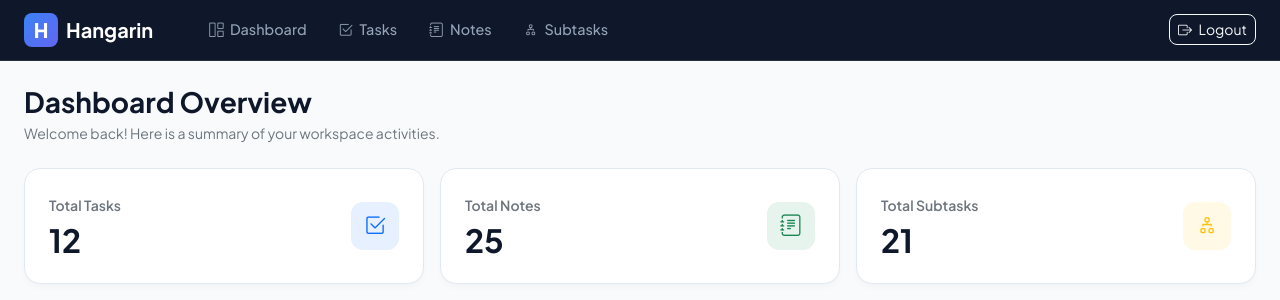
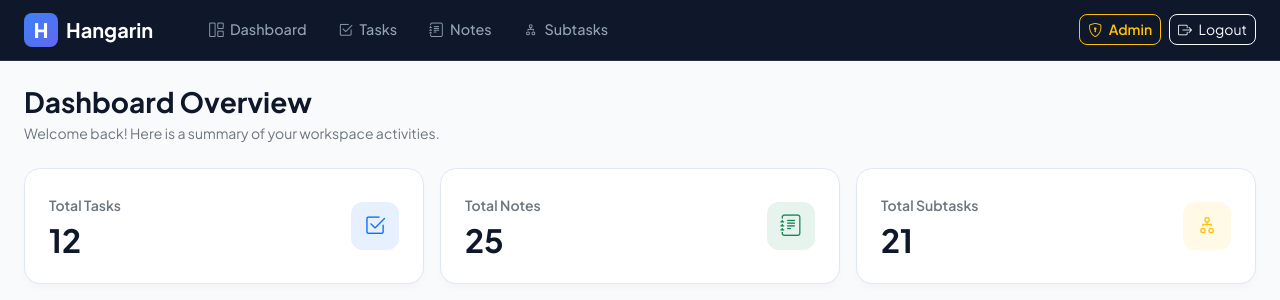
Before and after one commit to triz11/hangarin, a Django app: page / in a window 1280 px wide. Shown: the top 300 px of the page. Run offline with Django 5.2, Linux system fonts and the light colour scheme; a user stored in the database is signed in; some libraries are stand-ins or nearby versions.

Commit message:
Add Admin button to navbar

```diff
--- a/templates/dashboard.html
+++ b/templates/dashboard.html
@@ -37,7 +37,6 @@
             <div class="brand-icon d-flex align-items-center justify-content-center text-white">H</div>
             <span>Hangarin</span>
         </a>
-            <!-- Mobile Hamburger Menu Button -->
         <button class="navbar-toggler border-0" type="button" data-bs-toggle="collapse" data-bs-target="#navbarNav" aria-controls="navbarNav" aria-expanded="false" aria-label="Toggle navigation">
             <span class="navbar-toggler-icon"></span>
         </button>
@@ -49,7 +48,15 @@
                 <li class="nav-item"><a class="nav-link" href="/notes/"><i class="bi bi-journal-text me-1"></i> Notes</a></li>
                 <li class="nav-item"><a class="nav-link" href="/subtasks/"><i class="bi bi-diagram-2 me-1"></i> Subtasks</a></li>
             </ul>
-                <a href="/accounts/logout/" class="btn btn-outline-light btn-sm rounded-3 mt-2 mt-lg-0"><i class="bi bi-box-arrow-right me-1"></i> Logout</a>
+
+            <div class="d-flex align-items-center gap-2 mt-2 mt-lg-0">
+                <a href="/admin/" class="btn btn-outline-warning btn-sm rounded-3 fw-semibold" target="_blank">
+                    <i class="bi bi-shield-lock me-1"></i> Admin
+                </a>
+                <a href="/accounts/logout/" class="btn btn-outline-light btn-sm rounded-3">
+                    <i class="bi bi-box-arrow-right me-1"></i> Logout
+                </a>
+            </div>
         </div>
     </div>
 </nav>
```
Also changed, not shown: templates/notes.html (+9 -2 lines), templates/subtasks.html (+9 -2 lines), templates/tasks.html (+9 -2 lines). Lines whose indentation alone changed are shown as unchanged.
